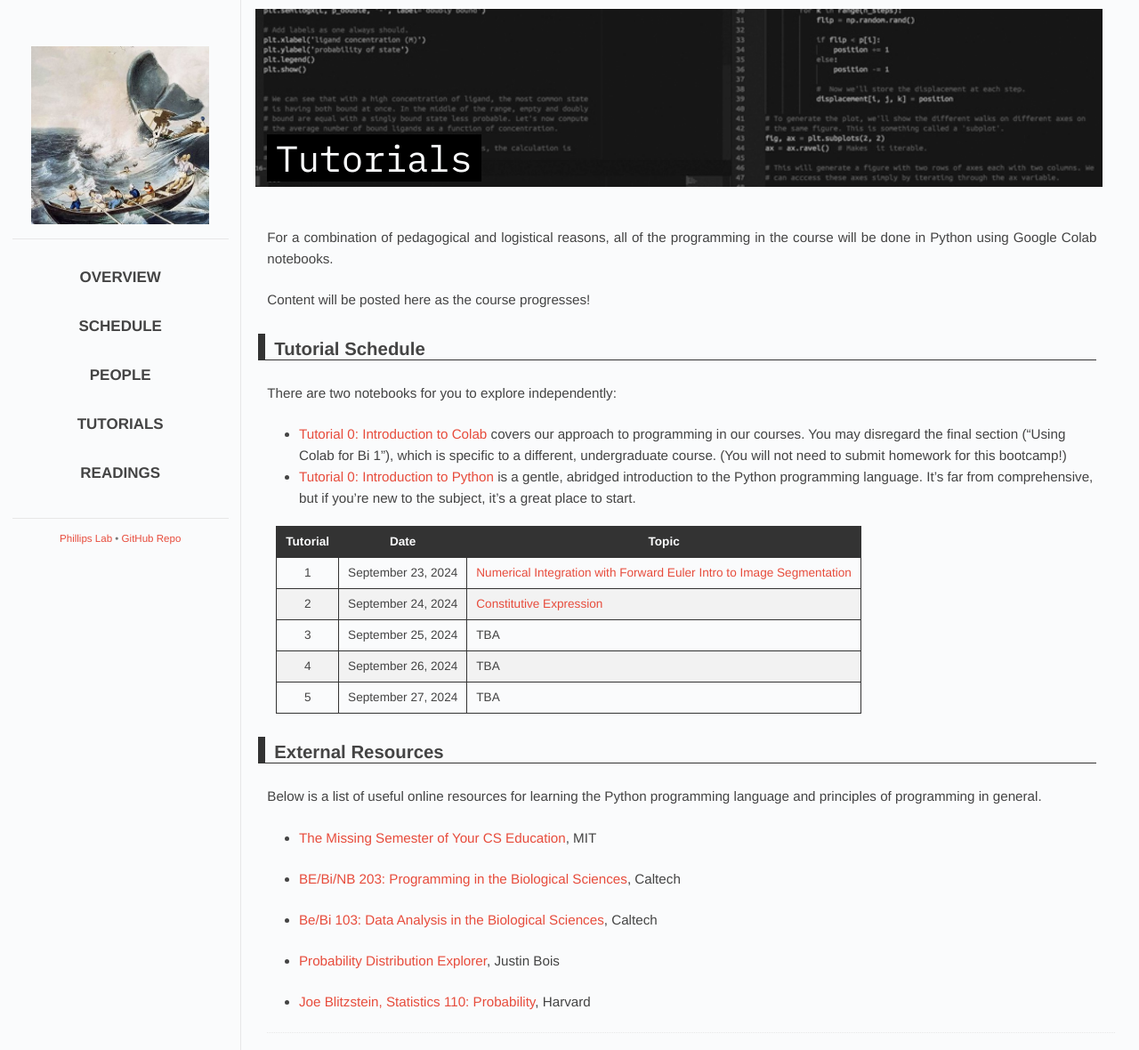
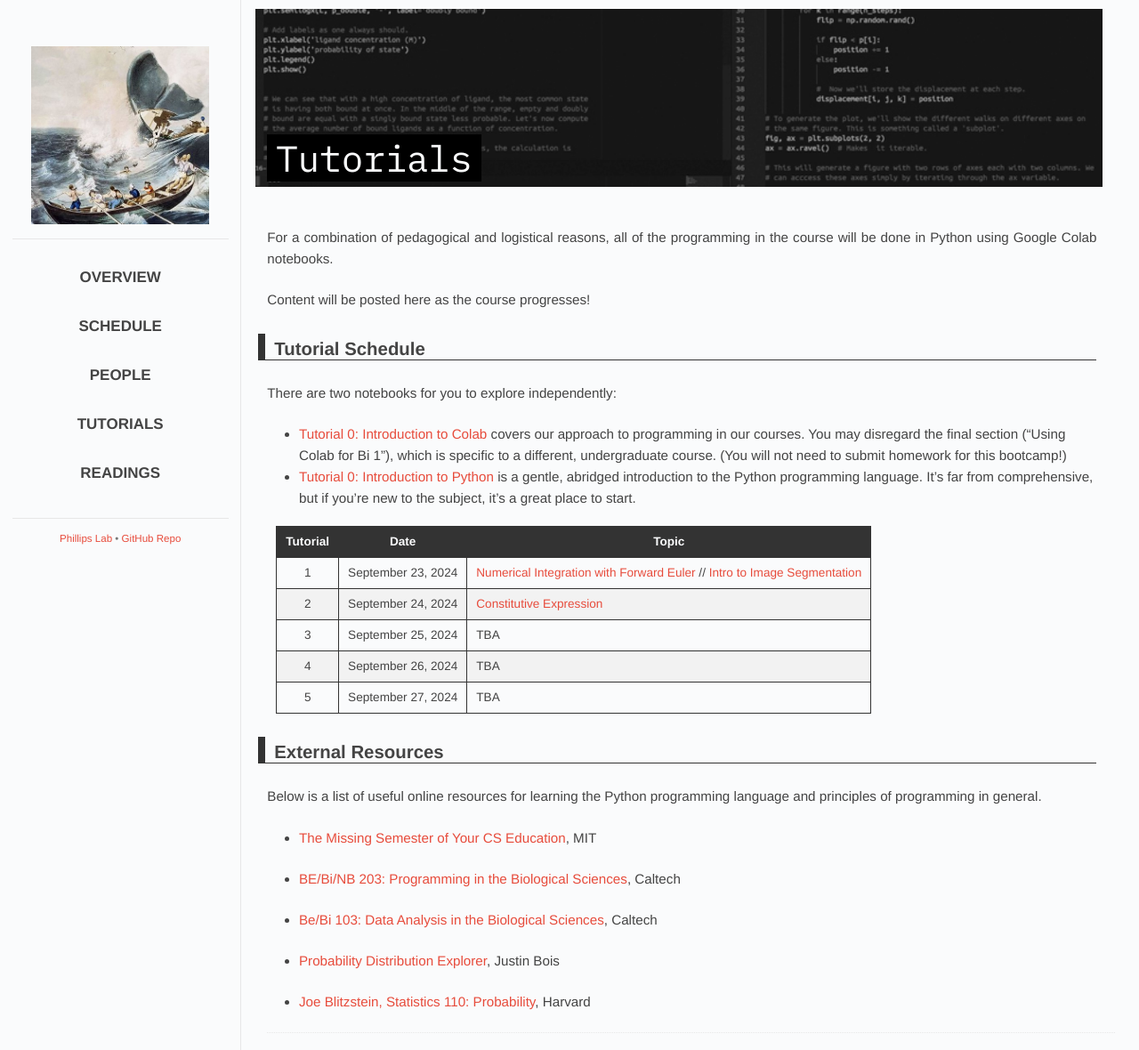
Before and after one commit to RPGroup-PBoC/mpi-pboc, a Jekyll site: the page built from 2024/code.md, in a window 1280 px wide. Shown: the whole page at 89% size. Built offline with Jekyll 4.4.1, drawn with Linux system fonts in a browser that asks for light colours; some web fonts are replaced.

Commit message:
cleaner formatting

```diff
--- a/2024/code.md
+++ b/2024/code.md
@@ -19,7 +19,7 @@ It's far from comprehensive, but if you're new to the subject, it's a great plac
 
 | Tutorial | Date | Topic |
 | :--: | -- | -- |
-| 1 | September 23, 2024 | [Numerical Integration with Forward Euler](https://www.rpgroup.caltech.edu/pboc22_marseille/code/forward_euler.html) [Intro to Image Segmentation](https://colab.research.google.com/drive/1-Q2aGGZpKW_6kSLF9bgidMr9W5vu1Kp9) |
+| 1 | September 23, 2024 | [Numerical Integration with Forward Euler](https://www.rpgroup.caltech.edu/pboc22_marseille/code/forward_euler.html) // [Intro to Image Segmentation](https://colab.research.google.com/drive/1-Q2aGGZpKW_6kSLF9bgidMr9W5vu1Kp9) |
 | 2 | September 24, 2024 | [Constitutive Expression](https://colab.research.google.com/drive/1SMXOIuHkH1IdSgvoOC-gvpwOI074KoNM#scrollTo=WEQh8uYnardT) |
 | 3 | September 25, 2024 | TBA |
 | 4 | September 26, 2024 | TBA |
```
